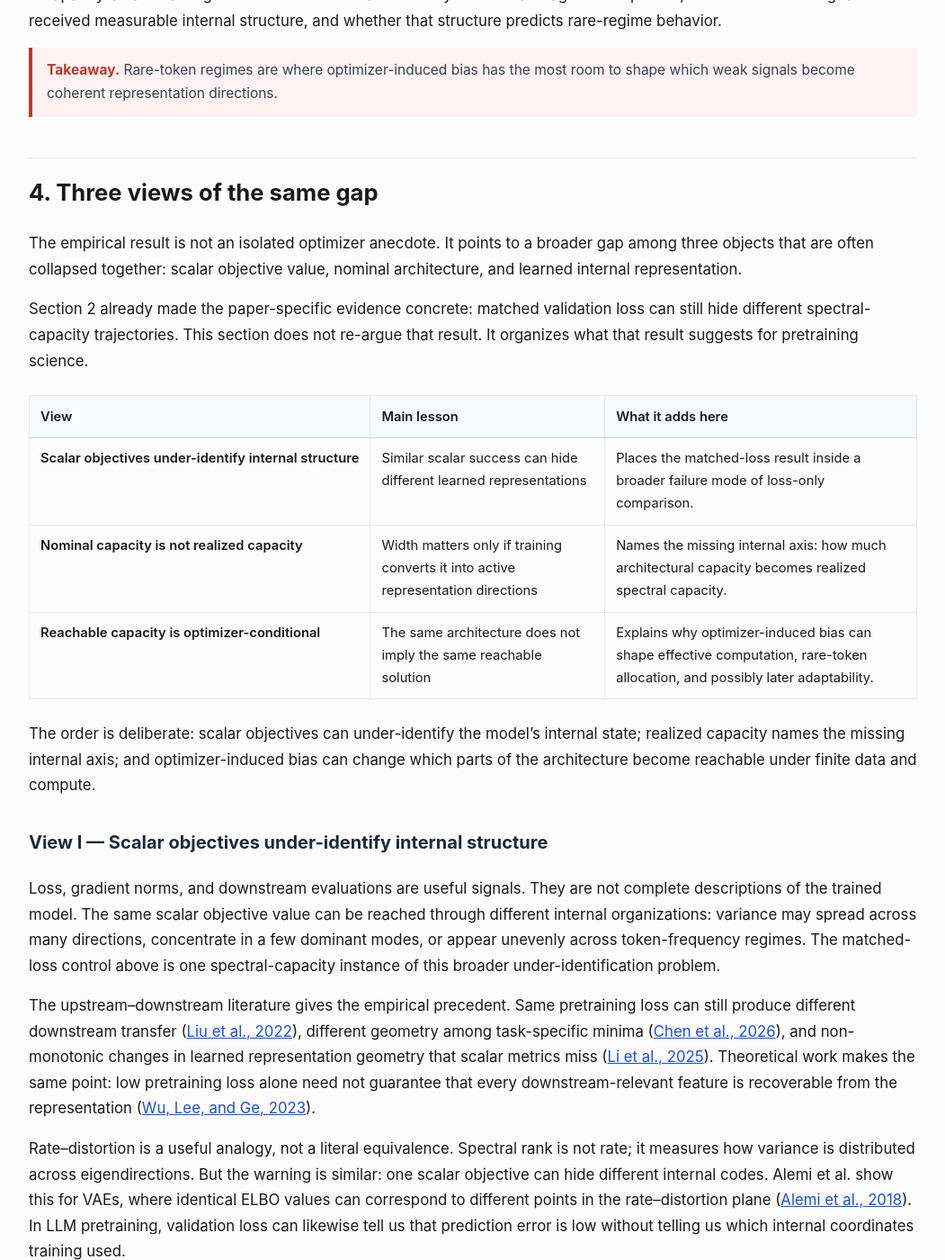
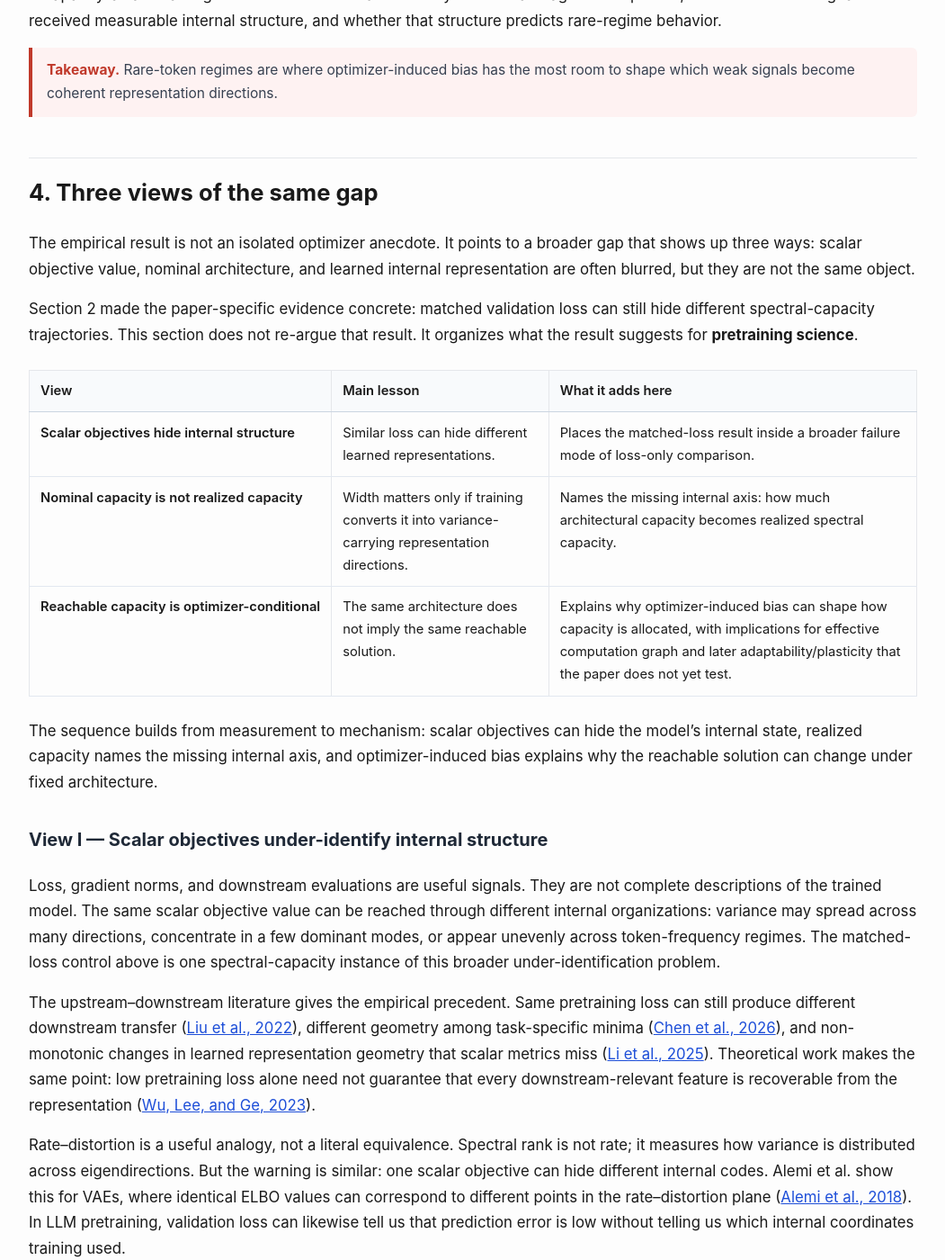
Before and after one commit to optimizer-scaling-laws/optimizer-scaling-laws.github.io, a Jekyll site: the page built from _posts/2026-06-18-architecture-creates-capacity-optimizers-realize-it.md, in a window 1280 px wide and 1400 px high, scrolled down 7046 px. Shown: the whole window at 90% size, without its empty margins (114-1165 px from the left). Built offline with Jekyll 4.4.1, drawn with Linux system fonts in a browser that asks for light colours; some of the changed text lies outside the part shown.

Commit message:
Final Polish of Opening of 3 Views

```diff
--- a/_posts/2026-06-18-architecture-creates-capacity-optimizers-realize-it.md
+++ b/_posts/2026-06-18-architecture-creates-capacity-optimizers-realize-it.md
@@ -164,7 +164,7 @@ h2#tldr {
 
 A scope note: throughout this post, **realized capacity** means **realized spectral capacity**--variance-carrying internal directions measured through representation eigenspectra. It is not a complete behavioral measure of intelligence, transfer, or downstream capability. It is an internal telemetry signal that loss curves and parameter counts do not directly measure.
 
-This post starts from a controlled fact and then asks what follows from it. Classical scaling laws taught us to ask how loss changes with parameters, training data, and compute. They leave a quieter question under-measured: when we add architectural capacity, does training convert it into measurable internal structure? In our experiments, that conversion depends strongly on optimizer choice, especially in rare-token regimes where supervision is sparse.
+This post starts from a controlled fact and then asks what follows from it. Classical scaling laws taught us to ask how loss changes with parameters, training data, and compute. They leave an important question un-answered: when we add architectural capacity, does training convert it into measurable internal structure? In our experiments, that conversion depends strongly on optimizer choice, especially in rare-token regimes where supervision is sparse.
 
 
 <figure class="figure-wide">
@@ -294,10 +294,9 @@ A capacity-aware training run should therefore ask not only whether average loss
 ## 4. Three views of the same gap
 {: #three-views-of-the-same-gap }
 
-The empirical result is not an isolated optimizer anecdote. It points to a broader gap among three objects that are often collapsed together: scalar objective value, nominal architecture, and learned internal representation.
+The empirical result is not an isolated optimizer anecdote. It points to a broader gap that shows up three ways: scalar objective value, nominal architecture, and learned internal representation are often blurred, but they are not the same object.
 
-Section 2 already made the paper-specific evidence concrete: matched validation loss can still hide different spectral-capacity trajectories. This section does not re-argue that result. It organizes what that result suggests for pretraining science.
-
+Section 2 made the paper-specific evidence concrete: matched validation loss can still hide different spectral-capacity trajectories. This section does not re-argue that result. It organizes what the result suggests for **pretraining science**.
 
 <table class="view-map">
 <thead>
@@ -309,24 +308,25 @@ Section 2 already made the paper-specific evidence concrete: matched validation
 </thead>
 <tbody>
 <tr>
-<td>Scalar objectives under-identify internal structure</td>
-<td>Similar scalar success can hide different learned representations</td>
+<td>Scalar objectives hide internal structure</td>
+<td>Similar loss can hide different learned representations.</td>
 <td>Places the matched-loss result inside a broader failure mode of loss-only comparison.</td>
 </tr>
 <tr>
 <td>Nominal capacity is not realized capacity</td>
-<td>Width matters only if training converts it into active representation directions</td>
+<td>Width matters only if training converts it into variance-carrying representation directions.</td>
 <td>Names the missing internal axis: how much architectural capacity becomes realized spectral capacity.</td>
 </tr>
 <tr>
 <td>Reachable capacity is optimizer-conditional</td>
-<td>The same architecture does not imply the same reachable solution</td>
-<td>Explains why optimizer-induced bias can shape effective computation, rare-token allocation, and possibly later adaptability.</td>
+<td>The same architecture does not imply the same reachable solution.</td>
+<td>Explains why optimizer-induced bias can shape how capacity is allocated, with implications for effective computation graph and later adaptability/plasticity that the paper does not yet test.</td>
 </tr>
 </tbody>
 </table>
 
-The order is deliberate: scalar objectives can under-identify the model's internal state; realized capacity names the missing internal axis; and optimizer-induced bias can change which parts of the architecture become reachable under finite data and compute.
+The sequence builds from measurement to mechanism: scalar objectives can hide the model’s internal state, realized capacity names the missing internal axis, and optimizer-induced bias explains why the reachable solution can change under fixed architecture.
+
 
 ### View I — Scalar objectives under-identify internal structure
 {: #view-i-scalar-objectives-under-identify-internal-structure }
```
